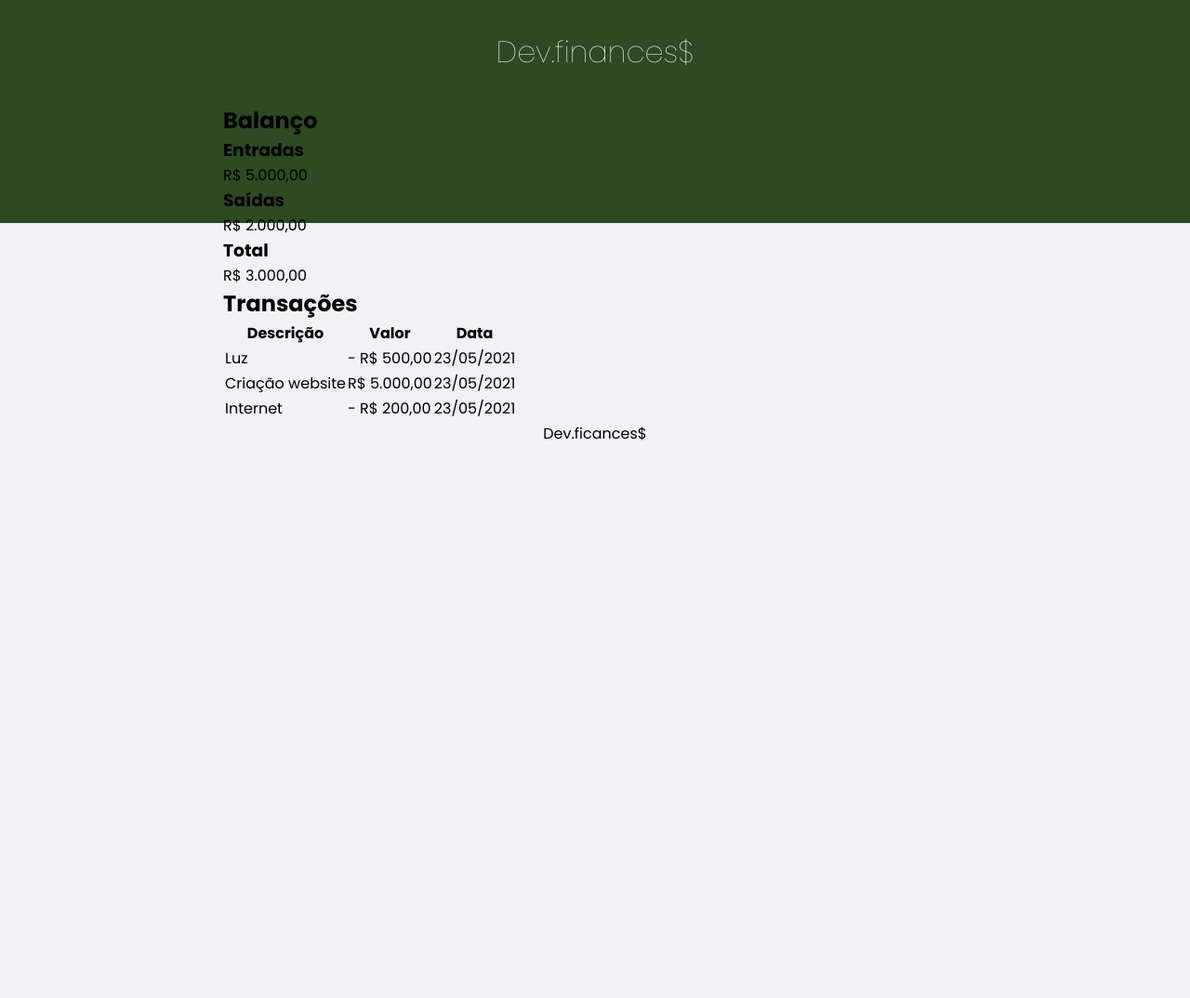
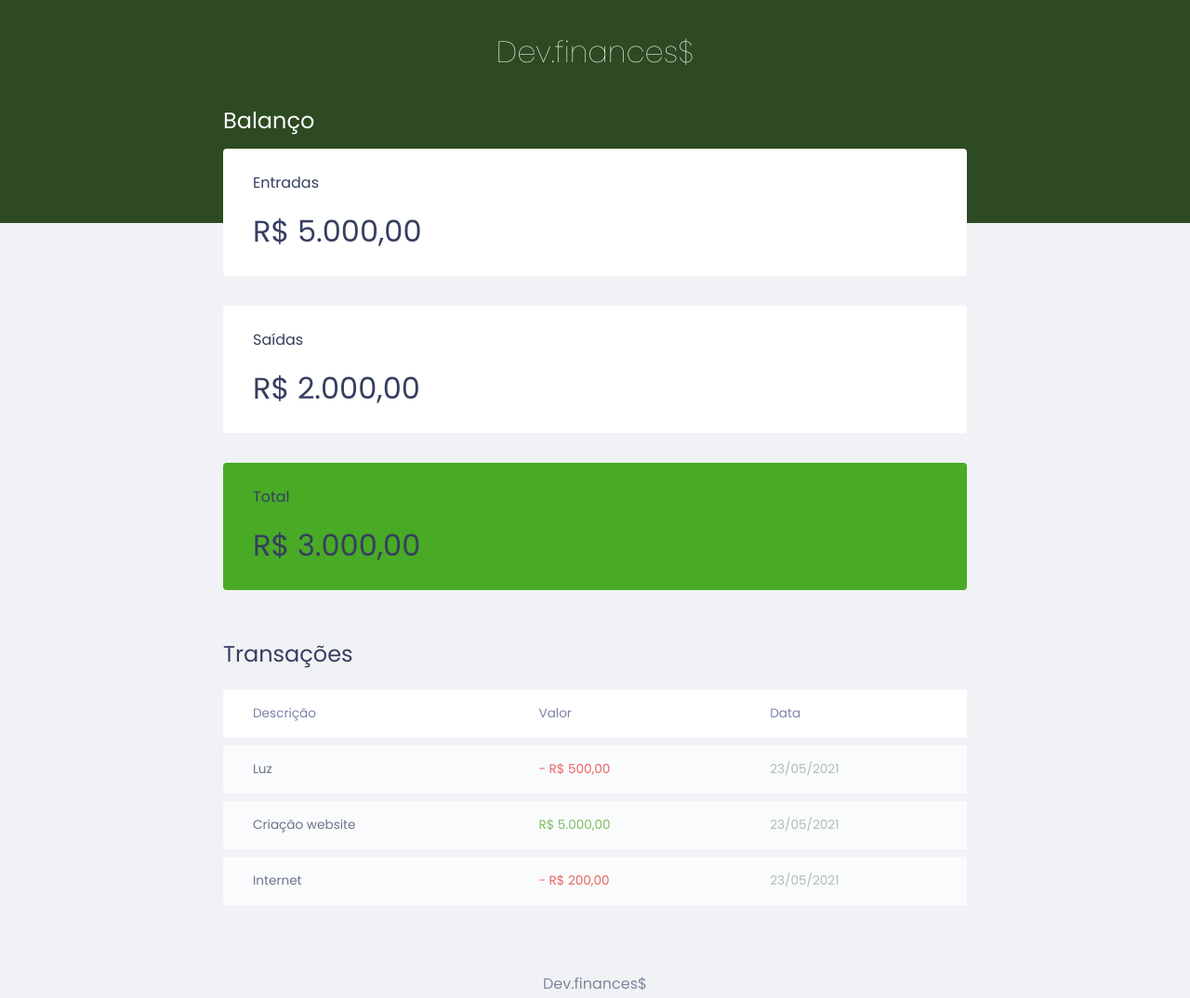
Before and after one commit to JONAS0607/DEV-FINANCE, a plain HTML site: page index.html in a window 1280 px wide. Shown: the whole page at 93% size. Before the commit the page ends 800 px from the top, so only its background shows below. Drawn offline with Linux system fonts and the light colour scheme.

Commit message:
table card variaveis

```diff
--- a/css/style.css
+++ b/css/style.css
@@ -1,36 +1,109 @@
-   *{
+* {
   margin: 0;
   padding: 0;
   box-sizing: border-box;
 }
+:root {
+  --dark-blue: #363f5f;
+}
 
-   body{
+body {
   background: #f0f2f5;
-       font-family: 'Poppins', sans-serif;
+  font-family: "Poppins", sans-serif;
 }
-   .container{
-       width: min(90vw,800px);
+.container {
+  width: min(90vw, 800px);
   margin: auto;
 }
-   footer{
-    text-align: center;
-}
+
 /* TITLES ========================= */
-    h2  {
-        margin: ;
+h2 {
+  margin-top: 3.2rem;
+  margin-bottom: 0.8rem;
+  color: var(--dark-blue);
+  font-weight: normal;
 }
 
 /* HEADEAR ========================= */
-   header{
+header {
   background: #2d4a22;
   padding: 2rem 0 10rem;
   text-align: center;
 }
-    #logo{
+#logo {
   color: #fff;
   font-weight: 100;
 }
 /* BALANCE ======================== */
-   #balance{
+#balance {
   margin-top: -8rem;
 }
+#balance h2 {
+  color: #fff;
+  margin-top: 0;
+}
+/* CARDS ======================== */
+.card {
+  background: #fff;
+  padding: 1.5rem 2rem;
+  border-radius: 0.25rem;
+  margin-bottom: 2rem;
+  color: var(--dark-blue);
+}
+.card h3 {
+  font-weight: normal;
+  font-size: 1rem;
+}
+.card p {
+  font-size: 2rem;
+  line-height: 3rem;
+
+  margin-top: 1rem;
+}
+.card.total {
+  background: #49aa26;
+}
+/* TABLE ======================== */
+#data-table {
+  width: 100%;
+  border-spacing: 0 0.5rem;
+  color: #96Aa93;
+  font-size: 0.85rem;
+}
+table thead tr th:first-child,
+table tbody tr td:first-child{
+    border-radius: 0.25rem 0 0 0.25rem;
+}
+table tbody tr{
+    opacity: 0.7;
+}
+table tbody tr:hover{
+    opacity: 1;
+}
+table th{
+    background: #fff;
+    color: #7a83a8;
+    padding: 1rem 2rem;
+    text-align: left;
+    font-weight: normal;
+}
+table td {
+  background: #fff;
+  padding: 1rem 2rem;
+}
+td.description{
+    color: var(--dark-blue);
+}
+td.income{
+color: #49aa26;
+}
+td.expense{
+    color: #e92929;
+}
+/* FOOTER ======================== */
+footer {
+  text-align: center;
+  padding: 4rem 0 2rem;
+  color: var(--dark-blue);
+  opacity: 0.6;
+}
--- a/index.html
+++ b/index.html
@@ -28,7 +28,7 @@
           <h3>Saídas</h3>
           <p>R$ 2.000,00</p>
         </div>
-        <div class="card">
+        <div class="card total">
           <h3>Total</h3>
           <p>R$ 3.000,00</p>
         </div>
@@ -47,26 +47,26 @@
           </thead>
           <tbody>
             <tr>
-              <td>Luz</td>
-              <td>- R$ 500,00</td>
-              <td>23/05/2021</td>
+              <td class="description">Luz</td>
+              <td class="expense">- R$ 500,00</td>
+              <td class="date">23/05/2021</td>
             </tr>
             <tr>
-              <td>Criação website</td>
-              <td>R$ 5.000,00</td>
-              <td>23/05/2021</td>
+              <td class="description">Criação website</td>
+              <td class="income">R$ 5.000,00</td>
+              <td class="date">23/05/2021</td>
             </tr>
             <tr>
-              <td>Internet</td>
-              <td>- R$ 200,00</td>
-              <td>23/05/2021</td>
+              <td class="description">Internet</td>
+              <td class="expense">- R$ 200,00</td>
+              <td class="date">23/05/2021</td>
             </tr>
           </tbody>
         </table>
       </section>
     </main>
     <footer>
-      <p>Dev.ficances$</p>
+      <p>Dev.finances$</p>
     </footer>
   </body>
 </html>
```
Also changed, not shown: 1 other file. Lines whose indentation alone changed are shown as unchanged.
